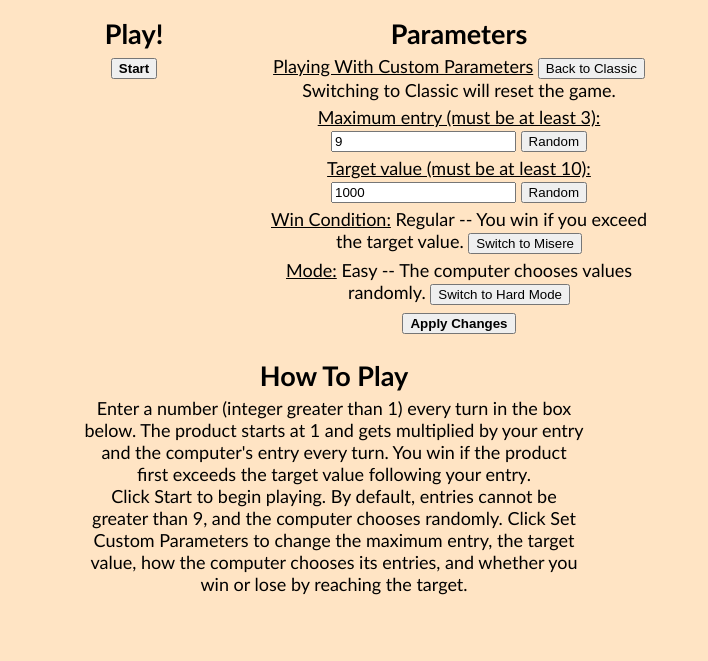
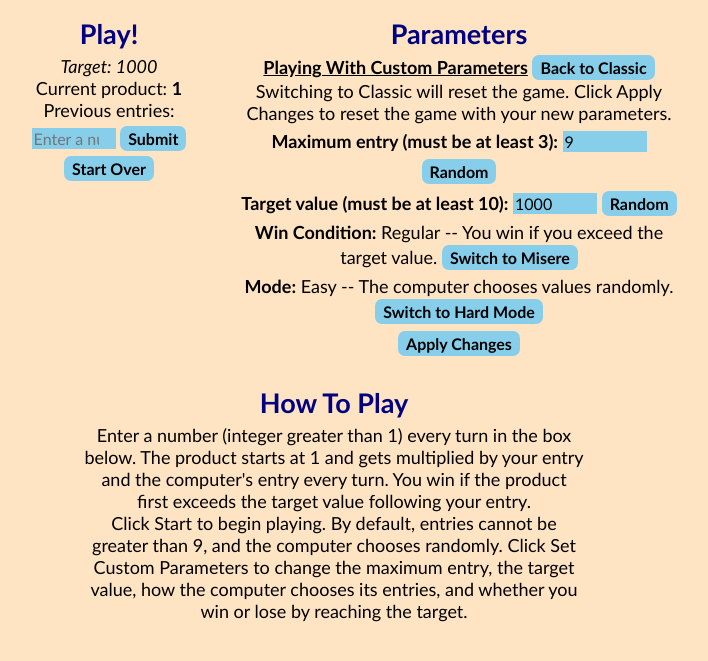
Before and after one commit to varCepheid/multiplicative-nim, a plain HTML site: page index.html in a window 1280 px wide. Both pictures are taken after a click on the button "Set Custom Parameters". Shown: the part 57-718 px from the top of the page, without its empty margins (306-1014 px from the left). Drawn offline with Linux system fonts and the light colour scheme.

Commit message:
bug fixes and more aesthetic changes

```diff
--- a/index.html
+++ b/index.html
@@ -13,18 +13,24 @@
     <div id="grid">
       <div id="play-space-wrapper">
         <h2>Play!</h2>
-        <input type="button" value="Start" onclick="start()" id="starter" />
+        <input
+          type="button"
+          value="Start"
+          onclick="start()"
+          id="starter"
+          class="button"
+        />
         <div id="play-space">
           <div id="end-message"></div>
           <div>
             <span id="target-display">Target: 1000</span>
-            <br>
+            <br />
             Current product:
             <span id="product-display">1</span>
-            <br>
+            <br />
             Previous entries:
             <span id="entry-list"></span>
-            <br>
+            <br />
           </div>
           <div>
             <input
@@ -32,12 +38,14 @@
               name="entry"
               placeholder="Enter a number."
               id="entry-box"
+              class="number-input"
             />
             <input
               type="button"
               value="Submit"
               onclick="handleEntry()"
               id="submitter"
+              class="button"
             />
           </div>
           <div id="error-text"></div>
@@ -47,6 +55,7 @@
               value="Start Over"
               onclick="reset()"
               id="resetter"
+              class="button"
             />
           </div>
         </div>
@@ -61,8 +70,9 @@
             value="Set Custom Parameters"
             onclick="switchParameterSetup()"
             id="parameter-mode-switcher"
+            class="button"
           />
-            <br>
+          <br />
           <span id="parameter-mode-notes"
             >Switching to custom parameters will reset the game.</span
           >
@@ -72,26 +82,40 @@
           <span class="parameter-headers"
             >Maximum entry (must be at least 3):</span
           >
-            <input type="number" value="9" min="3" id="max-entry" />
+          <input
+            type="number"
+            value="9"
+            min="3"
+            id="max-entry"
+            class="number-input"
+          />
           <input
             type="button"
             value="Random"
             onclick="randomizeMax()"
             id="random-max"
+            class="button"
           />
-            <br>
+          <br />
 
           <span class="parameter-headers"
             >Target value (must be at least 10):</span
           >
-            <input type="number" value="1000" min="10" id="target" />
+          <input
+            type="number"
+            value="1000"
+            min="10"
+            id="target"
+            class="number-input"
+          />
           <input
             type="button"
             value="Random"
             onclick="randomizeTarget()"
             id="random-target"
+            class="button"
           />
-            <br>
+          <br />
 
           <span class="parameter-headers">Win Condition:</span>
           <span id="win-type-message"
@@ -102,8 +126,9 @@
             value="Switch to Misere"
             onclick="switchWinType()"
             id="win-type-switcher"
+            class="button"
           />
-            <br>
+          <br />
 
           <span class="parameter-headers">Mode:</span>
           <span id="computer-mode-message"
@@ -114,16 +139,17 @@
             value="Switch to Hard Mode"
             onclick="switchComputerMode()"
             id="computer-mode-switcher"
+            class="button"
           />
-            <br>
+          <br />
 
           <input
             type="button"
             value="Apply Changes"
             onclick="reset()"
             id="parameter-applier"
+            class="button"
           />
-          </div>
         </div>
       </div>
 
@@ -133,7 +159,7 @@
           Enter a number (integer greater than 1) every turn in the box below.
           The product starts at 1 and gets multiplied by your entry and the
           computer's entry every turn. You win if the product first exceeds the
-          target value following your entry.<br>
+          target value following your entry.<br />
           Click Start to begin playing. By default, entries cannot be greater
           than 9, and the computer chooses randomly. Click Set Custom Parameters
           to change the maximum entry, the target value, how the computer
--- a/script.js
+++ b/script.js
@@ -51,7 +51,16 @@ const handleEntry = () => {
     // create computer response if player didn't win
     if (!gameOver) {
       if (parameters.hardMode) {
-        handleNumber(calcEntry(parameters.target));
+        // Misere is the same as regular, except the real target is half of the given target.
+        if (parameters.misere) {
+          handleEntry(
+            product < parameters.target / 2
+              ? calcEntry(parameters.target / 2)
+              : 2
+          );
+        } else {
+          handleNumber(calcEntry(parameters.target));
+        }
       } else {
         const oppEntry =
           Math.floor(Math.random() * (parameters.maxEntry - 1)) + 2;
@@ -78,7 +87,7 @@ const updateProduct = () => {
   if (product >= parameters.target) {
     handleWin();
   }
-  document.getElementById('product').innerHTML = product;
+  document.getElementById('product-display').innerHTML = product;
 };
 
 /** Update the displayed list of submitted numbers. */
@@ -196,8 +205,7 @@ const switchParameterSetup = () => {
     document.getElementById('parameter-mode-switcher').value =
       'Back to Classic';
     document.getElementById('parameter-mode-notes').innerHTML =
-      'Switching to Classic will reset the game.';
-
+      'Switching to Classic will reset the game. Click Apply Changes to reset the game with your new parameters.';
     reset();
   }
 };
--- a/style.css
+++ b/style.css
@@ -14,6 +14,7 @@ body {
 
 h2 {
 	margin: 5px 0px;
+  color: navy;
 }
 
 h1 {
@@ -62,29 +63,21 @@ p {
 }
 
 #parameter-mode-message {
-	text-decoration: underline;
+  text-decoration: underline;
+  font-weight: bold;
 }
 
 .parameter-headers {
-	text-decoration: underline;
-}
-
-#resetter {
-	font-weight: bold;
+  font-weight: bold;
 }
 
 #parameter-applier {
-	font-weight: bold;
 	margin-top: 0.5em;
-}
-
-#starter {
-	font-weight: bold;
 }
 
 #grid {
   display: grid;
-  grid-template-columns: 1fr 250px 400px 1fr;
+  grid-template-columns: 1fr 250px 450px 1fr;
   justify-content: center;
 
   & > * {
@@ -108,3 +101,25 @@ p {
   max-width: 500px;
   justify-self: center;
 }
+
+.button {
+  font-family: inherit;
+  font-size: 16px;
+  font-weight: bold;
+  background: skyblue;
+  border-radius: 7px;
+  border: 2px solid skyblue;
+
+  &:hover, &:active {
+    background: blue;
+    border-color: blue;
+  }
+}
+
+.number-input {
+  background: skyblue;
+  border: none;
+  font-size: 16px;
+  font-family: inherit;
+  max-width: 80px;
+}
```
Lines whose indentation alone changed are shown as unchanged.
